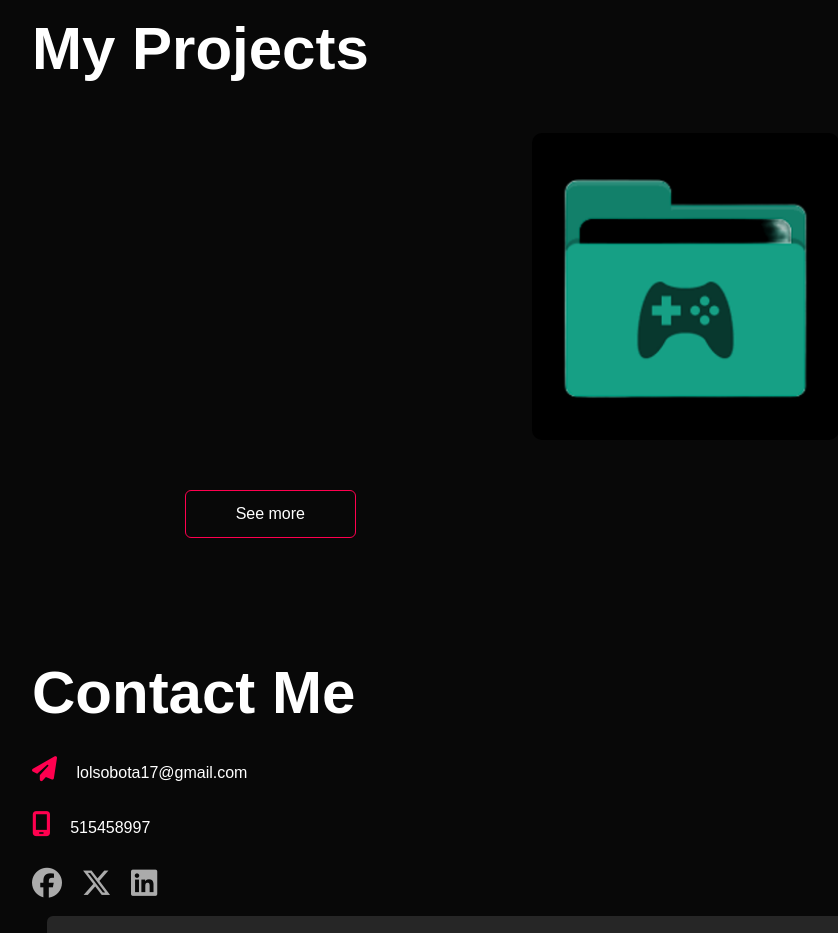
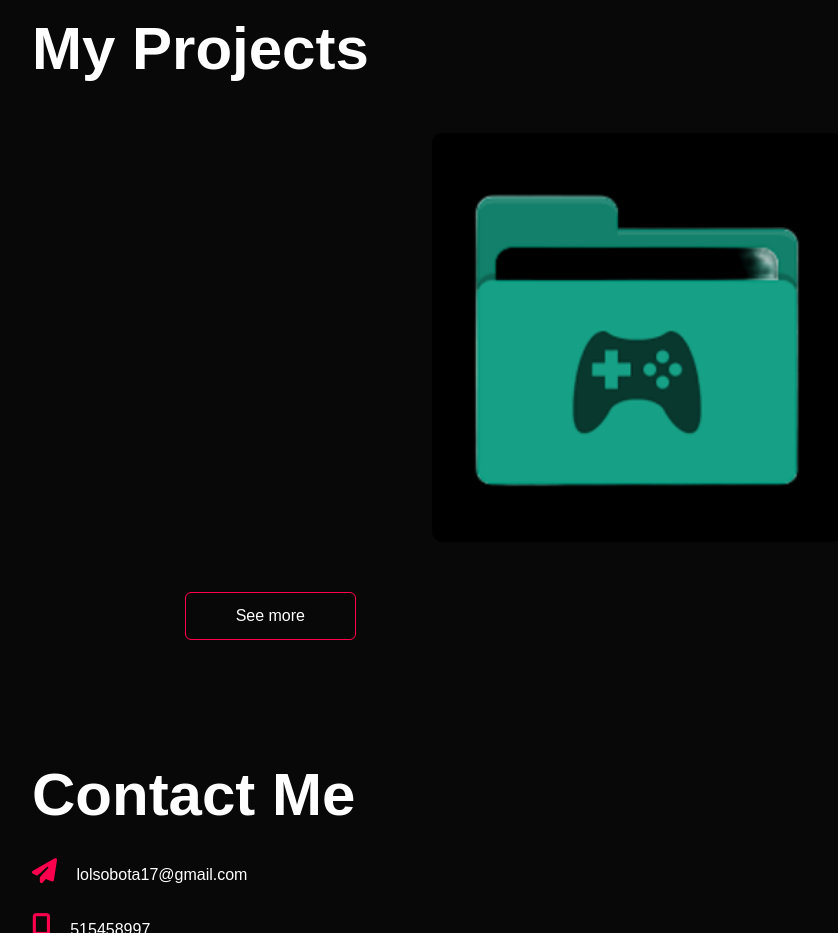
Before and after one commit to marek1sobota/marek1sobota.github.io, a plain HTML site: page index.html in a window 1280 px wide. Shown: the part 2340-3273 px from the top of the page, without its empty margins (96-934 px from the left). Drawn offline with Linux system fonts and the light colour scheme.

Commit message:
Update style.css

```diff
--- a/style.css
+++ b/style.css
@@ -162,8 +162,8 @@ nav ul li a:hover::after{
 }
 
 .work img{
-    margin-left: 500px;
-    width: 30%;
+    margin:0 400px;
+    width: 40%;
     border-radius: 10px;
     display: block;
 }
```
